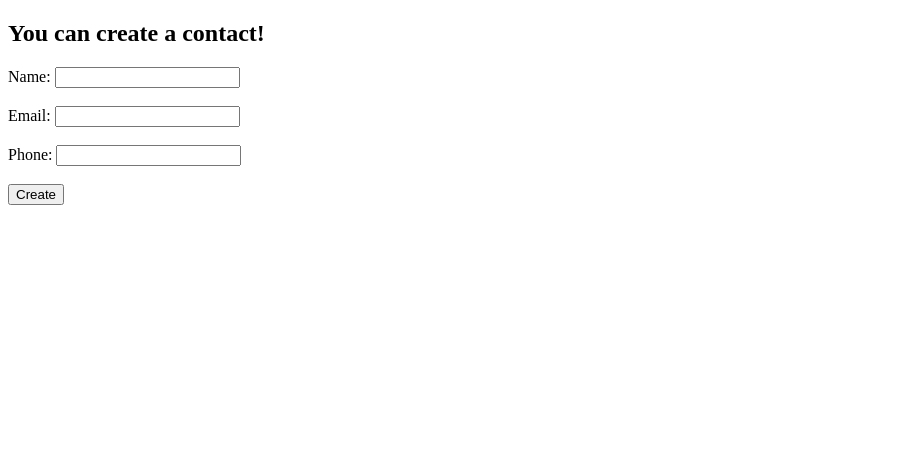
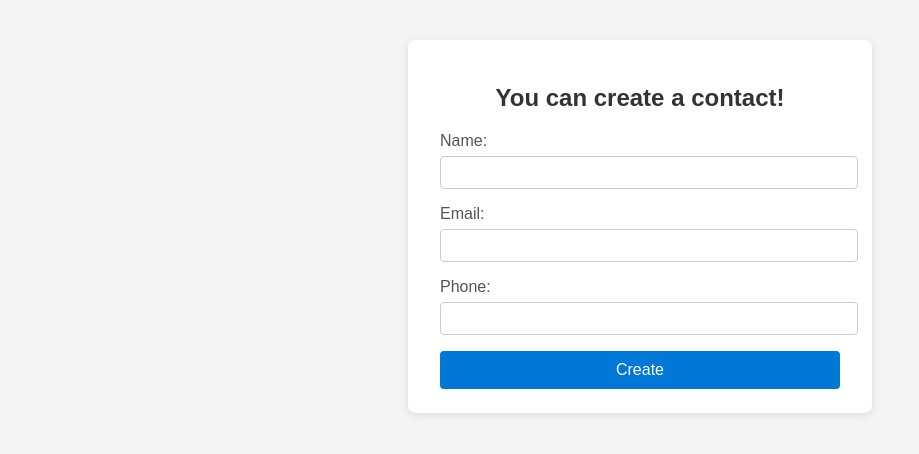
Before and after one commit to michaelmiron/express-contacts, a website: page views/create-contact.html in a window 1280 px wide. Shown: the whole page, without its empty margins (0-919 px from the left). Drawn offline with Linux system fonts and the light colour scheme.

```diff
--- a/views/create-contact.html
+++ b/views/create-contact.html
@@ -4,22 +4,68 @@
     <meta charset="UTF-8">
     <meta name="viewport" content="width=device-width, initial-scale=1.0">
     <title>Create Contact</title>
+    <style>
+        body {
+            font-family: Arial, sans-serif;
+            background: #f4f4f4;
+            margin: 0;
+            padding: 0;
+        }
+        .container {
+            background: #fff;
+            max-width: 400px;
+            margin: 40px auto;
+            padding: 24px 32px;
+            border-radius: 8px;
+            box-shadow: 0 2px 8px rgba(0,0,0,0.1);
+        }
+        h2 {
+            text-align: center;
+            color: #333;
+        }
+        label {
+            display: block;
+            margin-bottom: 6px;
+            color: #555;
+        }
+        input[type="text"] {
+            width: 100%;
+            padding: 8px;
+            margin-bottom: 16px;
+            border: 1px solid #ccc;
+            border-radius: 4px;
+        }
+        button {
+            width: 100%;
+            padding: 10px;
+            background: #0078d7;
+            color: #fff;
+            border: none;
+            border-radius: 4px;
+            font-size: 16px;
+            cursor: pointer;
+        }
+        button:hover {
+            background: #005fa3;
+        }
+    </style>
 </head>
 <body>
+    <div class="container">
         <h2>You can create a contact!</h2>
         <form id="createContactForm">
             <label>Name:</label>
-      <input type="text" name="name" required /><br /><br />
+            <input type="text" name="name" required />
 
             <label>Email:</label>
-      <input type="text" name="email" required /><br /><br />
+            <input type="text" name="email" required />
 
             <label>Phone:</label>
-      <input type="text" name="phone" required /><br /><br />
+            <input type="text" name="phone" required />
 
             <button type="submit">Create</button>
         </form>
-
+    </div>
     <script>
         const form = document.getElementById("createContactForm");
         form.addEventListener("submit", async (e) => {
@@ -32,14 +78,13 @@
                 phone: formData.get("phone"),
             };
 
-            // Get token from localStorage
             const token = localStorage.getItem("token");
 
             const response = await fetch("/api/contacts", {
                 method: "POST",
                 headers: {
                     "Content-Type": "application/json",
-                    "Authorization": "Bearer " + token // Add the token here
+                    "Authorization": "Bearer " + token
                 },
                 body: JSON.stringify(data),
             });
```
Also changed, not shown: views/login.html (+3 -2 lines), views/menu.html (added, +46 -0 lines). Lines whose indentation alone changed are shown as unchanged.
